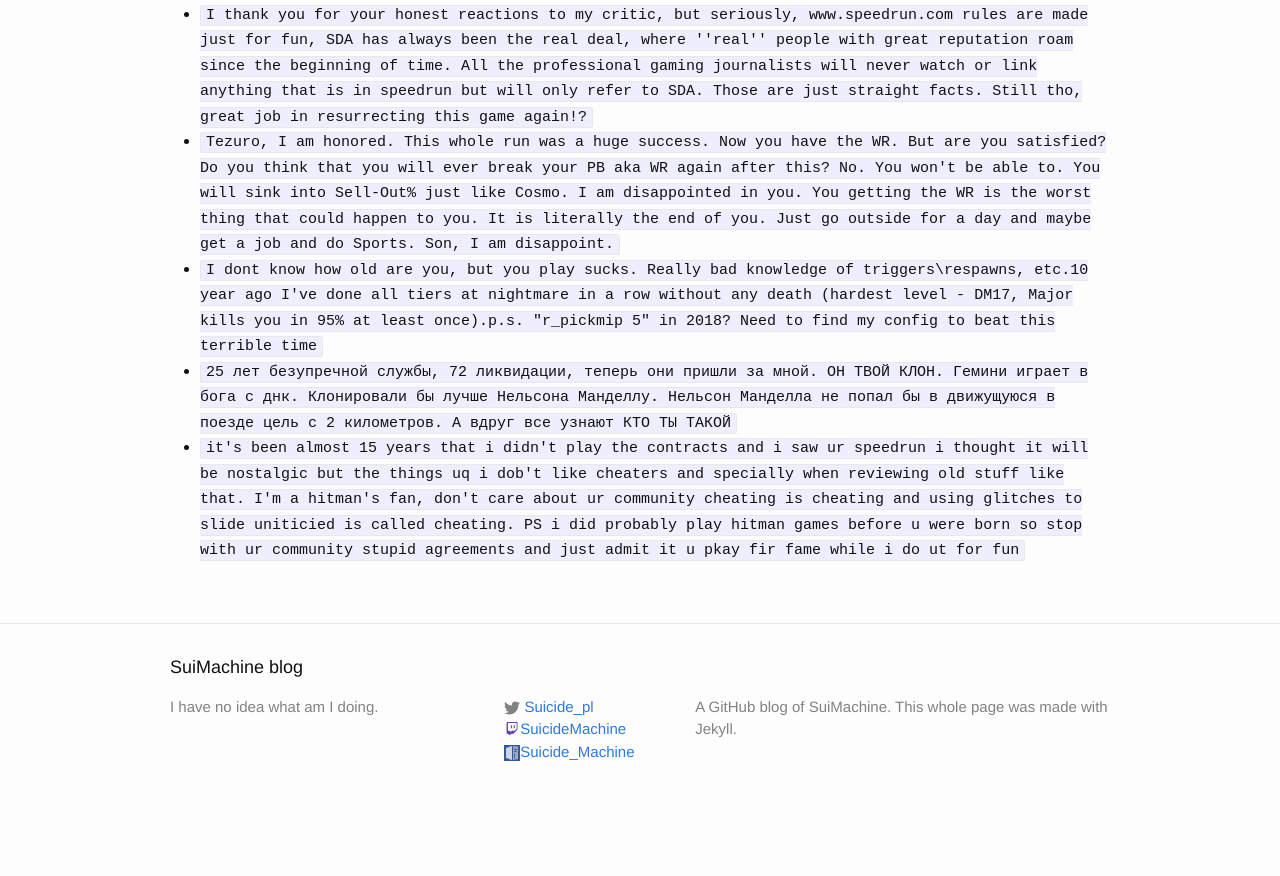
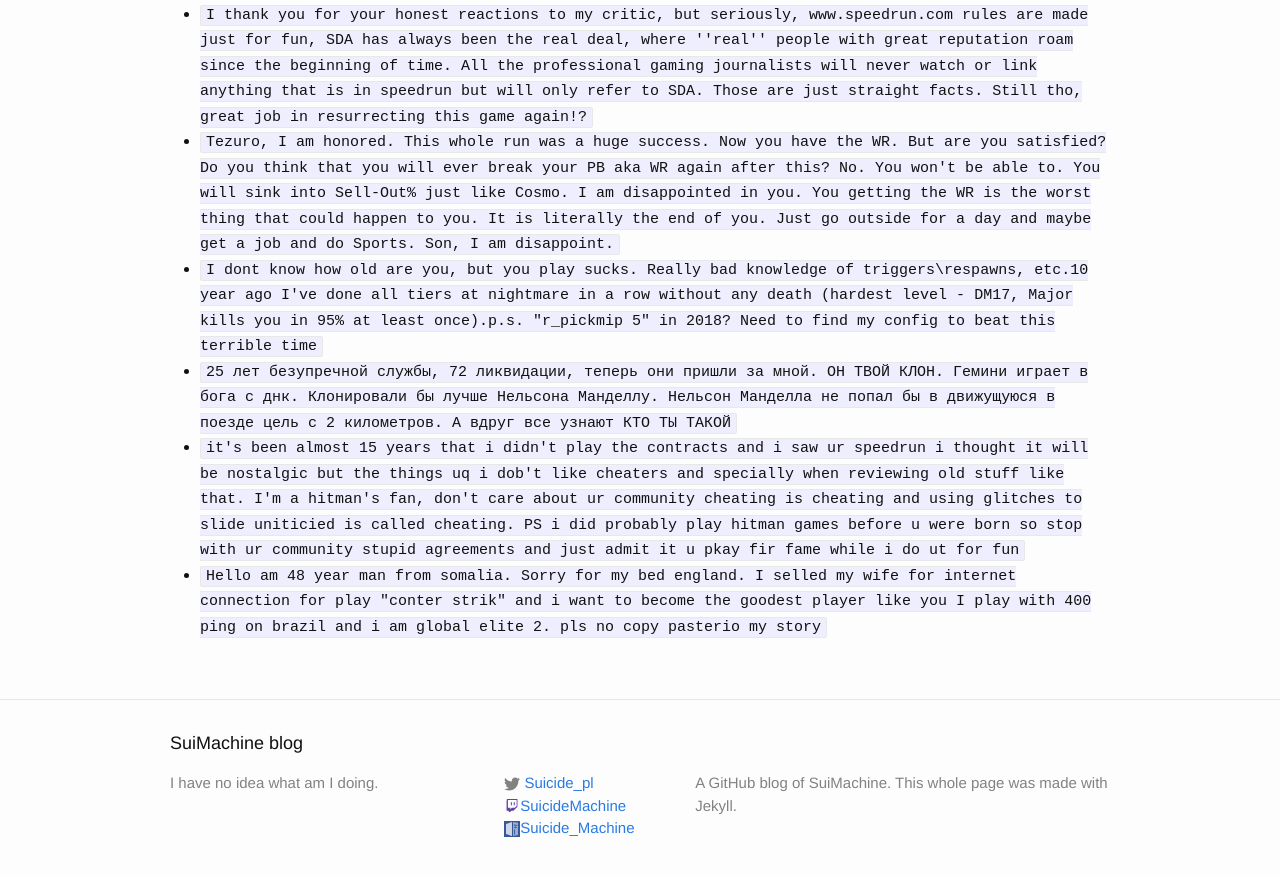
Before and after one commit to SuiMachine/SuiMachine.github.io, a Jekyll site: the page built from copy_pasta.md, in a window 1280 px wide and 900 px high, scrolled down 2930 px. Shown: the top 876 px of the window. Built offline with Jekyll 4.4.1, drawn with Linux system fonts in a browser that asks for light colours; before the commit the page ends 3753 px from its top, so only the background shows below that.

Commit message:
Horrible pasta

```diff
--- a/copy_pasta.md
+++ b/copy_pasta.md
@@ -49,3 +49,4 @@ So you've found my copypasta vault, congrats!
 * ``I dont know how old are you, but you play sucks. Really bad knowledge of triggers\respawns, etc.10 year ago I've done all tiers at nightmare in a row without any death (hardest level - DM17, Major kills you in 95% at least once).p.s. "r_pickmip 5" in 2018? Need to find my config to beat this terrible time``
 * ``25 лет безупречной службы, 72 ликвидации, теперь они пришли за мной. ОН ТВОЙ КЛОН. Гемини играет в бога с днк. Клонировали бы лучше Нельсона Манделлу. Нельсон Манделла не попал бы в движущуюся в поезде цель с 2 километров. А вдруг все узнают КТО ТЫ ТАКОЙ``
 * ``it's been almost 15 years that i didn't play the contracts and i saw ur speedrun i thought it will be nostalgic but the things uq i dob't like cheaters and specially when reviewing old stuff like that. I'm a hitman's fan, don't care about ur community cheating is cheating and using glitches to slide uniticied is called cheating. PS i did probably play hitman games before u were born so stop with ur community stupid agreements and just admit it u pkay fir fame while i do ut for fun``
+* ``Hello am 48 year man from somalia. Sorry for my bed england. I selled my wife for internet connection for play "conter strik" and i want to become the goodest player like you I play with 400 ping on brazil and i am global elite 2. pls no copy pasterio my story``
```
